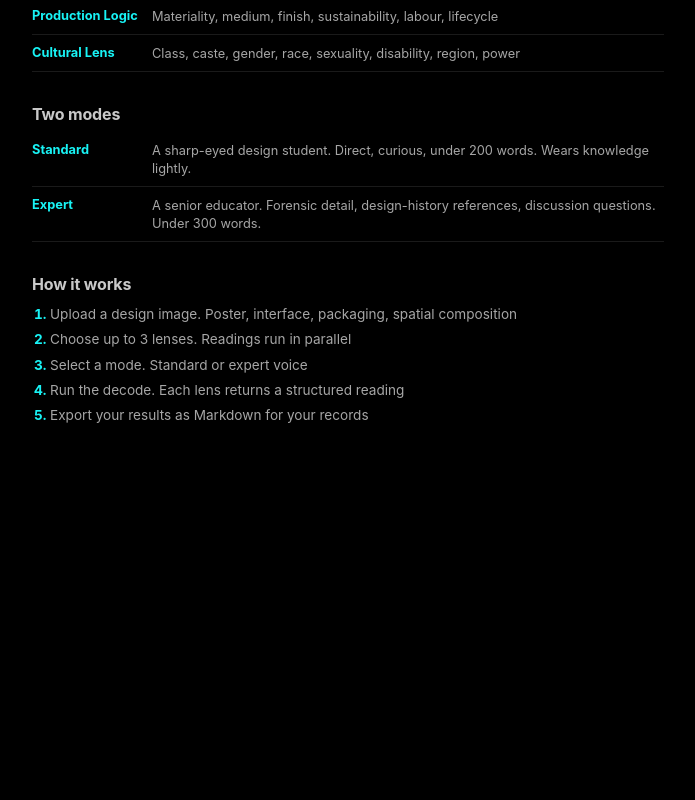
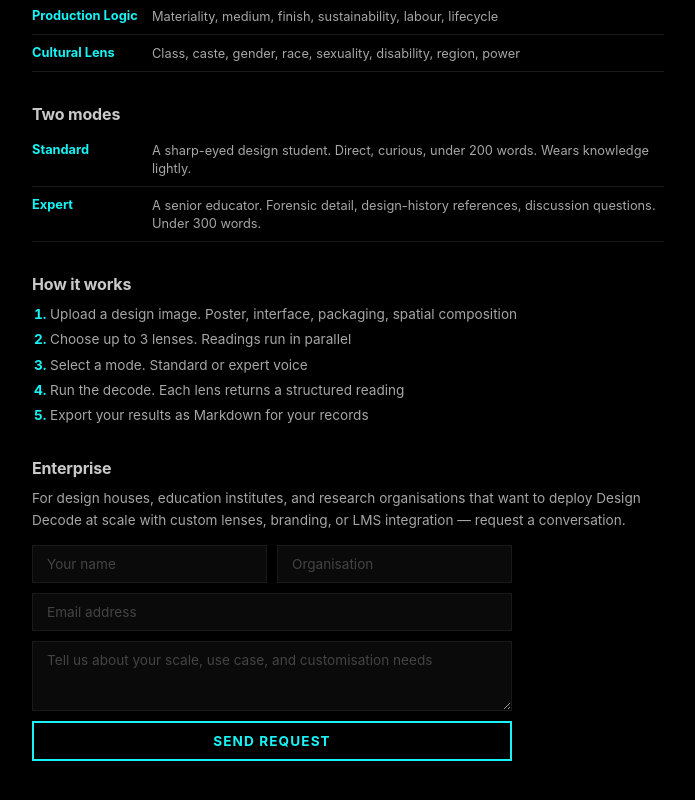
Before and after one commit to theblackyellowarrow/design-decode, a React (Vite) app: page / in a window 1280 px wide. Shown: the part 1166-1966 px from the top of the page, without its empty margins (292-987 px from the left). Before the commit the page ends 1684 px from the top, so only its background shows below. Built offline with nearby package versions, Linux system fonts and the light colour scheme.

Commit message:
Enterprise nav link + request form with mailto to theblackyellowarrow@gmail.com

```diff
--- a/src/main.jsx
+++ b/src/main.jsx
@@ -190,6 +190,7 @@ function App() {
             <a href="#about" className="nav-link">About</a>
             <a href="#tool" className="nav-link">Tool</a>
             <a href="#how" className="nav-link">How it works</a>
+            <a href="#enterprise" className="nav-link">Enterprise</a>
           </div>
         </nav>
 
@@ -250,6 +251,30 @@ function App() {
               <li>Run the decode. Each lens returns a structured reading</li>
               <li>Export your results as Markdown for your records</li>
             </ol>
+          </div>
+
+          <div className="landing-section" id="enterprise">
+            <h2>Enterprise</h2>
+            <p>For design houses, education institutes, and research organisations that want to deploy Design Decode at scale with custom lenses, branding, or LMS integration — request a conversation.</p>
+            <form className="enterprise-form" onSubmit={(e) => {
+              e.preventDefault();
+              const fd = new FormData(e.target);
+              const name = fd.get('name');
+              const org = fd.get('org');
+              const email = fd.get('email');
+              const msg = fd.get('msg');
+              const subject = encodeURIComponent(`Design Decode Enterprise — ${org || name}`);
+              const body = encodeURIComponent(`Name: ${name}\nOrganisation: ${org}\nEmail: ${email}\n\n${msg}`);
+              window.location.href = `mailto:theblackyellowarrow@gmail.com?subject=${subject}&body=${body}`;
+            }}>
+              <div className="form-row">
+                <input name="name" placeholder="Your name" required className="form-input" />
+                <input name="org" placeholder="Organisation" required className="form-input" />
+              </div>
+              <input name="email" type="email" placeholder="Email address" required className="form-input" />
+              <textarea name="msg" placeholder="Tell us about your scale, use case, and customisation needs" required className="form-input" rows="3" />
+              <button type="submit" className="landing-cta" style={{padding: '10px 32px', fontSize: '0.85rem'}}>Send request</button>
+            </form>
           </div>
         </section>
       </main>
--- a/src/styles.css
+++ b/src/styles.css
@@ -230,6 +230,27 @@ button, input, textarea { font: inherit; }
   font-weight: 700;
 }
 
+.enterprise-form {
+  margin-top: 14px;
+  display: flex;
+  flex-direction: column;
+  gap: 10px;
+  max-width: 480px;
+}
+.form-row { display: flex; gap: 10px; }
+.form-input {
+  width: 100%;
+  background: #0a0a0a;
+  color: var(--edge);
+  border: 1px solid var(--shadow);
+  padding: 10px 14px;
+  font-size: 0.85rem;
+  font-family: inherit;
+  resize: vertical;
+}
+.form-input:focus { border-color: var(--cyan); outline: none; }
+.form-input::placeholder { color: #444; }
+
 /* ── Shell ── */
 .shell { max-width: 1180px; margin: 0 auto; padding: 40px 24px 80px; }
 .hero { margin-bottom: 32px; }
```
